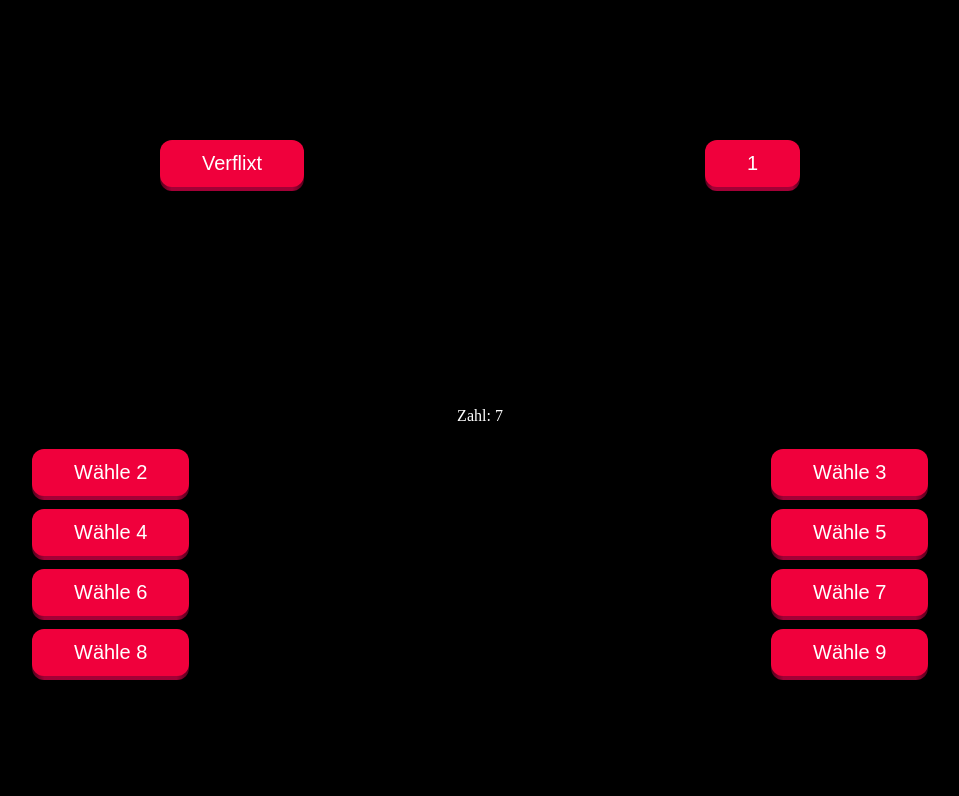
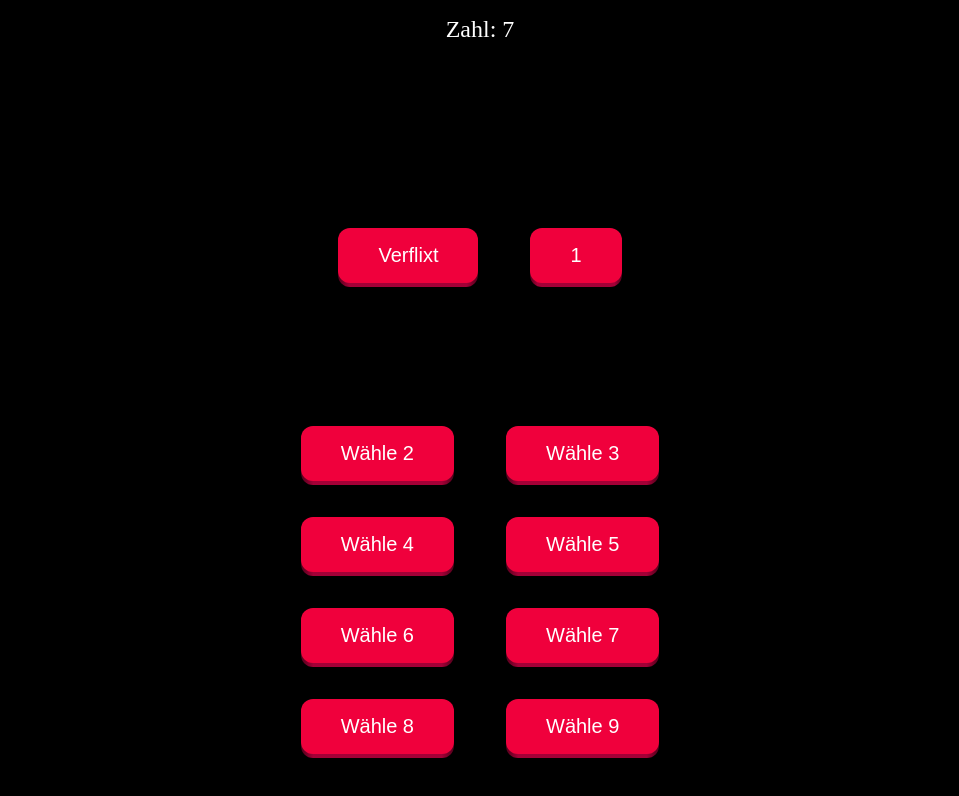
Before and after one commit to Lern-Material/Mathematik, a plain HTML site: page Klasse5/Grundoperationen/verflixte7.html in a window 1280 px wide. Shown: the whole page, without its empty margins (160-1119 px from the left). Drawn offline with Linux system fonts and the light colour scheme.

Commit message:
fix: buttons from verflixte7.html

```diff
--- a/Klasse5/Grundoperationen/verflixte7.html
+++ b/Klasse5/Grundoperationen/verflixte7.html
@@ -6,49 +6,41 @@
   <meta name="viewport" content="width=device-width, initial-scale=1.0">
   <title>Verflixte7</title>
   <style>
-        body{
+    body {
       padding: 0;
       margin: 0;
       background-color: black;
+      display: flex;
+      flex-direction: column;
+      align-items: center;
+      justify-content: space-between;
+      height: 100vh;
     }
-        [answer=w]{
-            padding: 0;
-            margin: 0;
+
+    /* Animation states */
+    [answer=w], [answer=r] {
+      width: 100vw;
       height: 100vh;
-            width: 100vw;
-            animation: wrong .5s;
     }
-        [answer=r]{
-            padding: 0;
-            margin: 0;
-            height: 100vh;
-            width: 100vw;
-            animation: right .2s;
-        }
+    [answer=w] { animation: wrong .5s; }
+    [answer=r] { animation: right .2s; }
+
     @keyframes wrong {
-            from{
-                box-shadow: 0px 0px 20px 50px red inset;
-            }
-            to{
-                box-shadow: 0px 0px 20px 50px rgba(255, 0, 0, 0) inset;
-            }
+      from { box-shadow: 0 0 20px 50px red inset; }
+      to { box-shadow: 0 0 20px 50px rgba(255, 0, 0, 0) inset; }
     }
     @keyframes right {
-            from{
-                box-shadow: 0px 0px 20px 50px green inset;
+      from { box-shadow: 0 0 20px 50px green inset; }
+      to { box-shadow: 0 0 20px 50px rgba(0, 255, 0, 0) inset; }
     }
-            to{
-                box-shadow: 0px 0px 20px 50px rgba(0, 255, 0, 0) inset;
+
+    .show {
+      color: white;
+      font-size: 1.5rem;
+      margin-top: 1rem;
     }
-        }
-        .show{
-            position: absolute;
-            top: 50vh;
-            left: 50vw;
-            transform: translate(-50%,-50%);
-            color: white;
-        }
-        /*Button*/
+
+    /* Button base style */
     .pushable {
       position: relative;
       border: none;
@@ -57,29 +49,21 @@
       cursor: pointer;
       outline-offset: 4px;
       transition: filter 250ms;
+      margin: 10px;
     }
+    .shadow, .edge, .front { border-radius: 12px; }
     .shadow {
       position: absolute;
-          top: 0;
-          left: 0;
-          width: 100%;
-          height: 100%;
-          border-radius: 12px;
+      top: 0; left: 0;
+      width: 100%; height: 100%;
       background: hsl(0deg 0% 0% / 0.25);
-          will-change: transform;
       transform: translateY(2px);
-          transition:
-            transform
-            600ms
-            cubic-bezier(.3, .7, .4, 1);
+      transition: transform 600ms cubic-bezier(.3, .7, .4, 1);
     }
     .edge {
       position: absolute;
-          top: 0;
-          left: 0;
-          width: 100%;
-          height: 100%;
-          border-radius: 12px;
+      top: 0; left: 0;
+      width: 100%; height: 100%;
       background: linear-gradient(
         to left,
         hsl(340deg 100% 16%) 0%,
@@ -91,49 +75,70 @@
     .front {
       display: block;
       position: relative;
-          padding: 12px 42px;
-          border-radius: 12px;
-          font-size: 1.25rem;
+      padding: 12px 36px;
+      font-size: 1.2rem;
       color: white;
       background: hsl(345deg 100% 47%);
-          will-change: transform;
       transform: translateY(-4px);
-          transition:
-            transform
-            600ms
-            cubic-bezier(.3, .7, .4, 1);
+      transition: transform 600ms cubic-bezier(.3, .7, .4, 1);
     }
-        .pushable:hover {
-          filter: brightness(110%);
+    .pushable:hover { filter: brightness(110%); }
+    .pushable:hover .front { transform: translateY(-6px); }
+    .pushable:active .front { transform: translateY(-2px); }
+    .pushable:hover .shadow { transform: translateY(4px); }
+    .pushable:active .shadow { transform: translateY(1px); }
+
+    /* Layout containers */
+    .top-buttons {
+      display: flex;
+      justify-content: center;
+      gap: 2rem;
+      margin-top: 2rem;
+      flex-wrap: wrap;
     }
-        .pushable:hover .front {
-          transform: translateY(-6px);
-          transition:
-            transform
-            250ms
-            cubic-bezier(.3, .7, .4, 1.5);
+    .bottom-buttons {
+      display: grid;
+      grid-template-columns: repeat(2, 1fr);
+      gap: 1rem 2rem;
+      margin-bottom: 2rem;
     }
-        .pushable:active .front {
-          transform: translateY(-2px);
-          transition: transform 34ms;
-        }
-        .pushable:hover .shadow {
-          transform: translateY(4px);
-          transition:
-            transform
-            250ms
-            cubic-bezier(.3, .7, .4, 1.5);
-        }
-        .pushable:active .shadow {
-          transform: translateY(1px);
-          transition: transform 34ms;
-        }
-        .pushable:focus:not(:focus-visible) {
-          outline: none;
+
+    /* Make buttons scale nicely */
+    .front {
+      font-size: clamp(1rem, 2vw, 1.25rem);
+      padding: clamp(10px, 2vw, 16px) clamp(24px, 5vw, 40px);
     }
   </style>
 </head>
 <body answer="n">
+  <p class="show">Zahl: 7</p>
+
+  <!-- Top buttons -->
+  <div class="top-buttons">
+    <button class="pushable" onclick="check(true);">
+      <span class="shadow"></span>
+      <span class="edge"></span>
+      <span class="front">Verflixt</span>
+    </button>
+    <button class="pushable" id="num" onclick="check(false);">
+      <span class="shadow"></span>
+      <span class="edge"></span>
+      <span class="front">1</span>
+    </button>
+  </div>
+
+  <!-- Bottom grid -->
+  <div class="bottom-buttons">
+    <button class="pushable" onclick="changeTo(2);"><span class="shadow"></span><span class="edge"></span><span class="front">Wähle 2</span></button>
+    <button class="pushable" onclick="changeTo(3);"><span class="shadow"></span><span class="edge"></span><span class="front">Wähle 3</span></button>
+    <button class="pushable" onclick="changeTo(4);"><span class="shadow"></span><span class="edge"></span><span class="front">Wähle 4</span></button>
+    <button class="pushable" onclick="changeTo(5);"><span class="shadow"></span><span class="edge"></span><span class="front">Wähle 5</span></button>
+    <button class="pushable" onclick="changeTo(6);"><span class="shadow"></span><span class="edge"></span><span class="front">Wähle 6</span></button>
+    <button class="pushable" onclick="changeTo(7);"><span class="shadow"></span><span class="edge"></span><span class="front">Wähle 7</span></button>
+    <button class="pushable" onclick="changeTo(8);"><span class="shadow"></span><span class="edge"></span><span class="front">Wähle 8</span></button>
+    <button class="pushable" onclick="changeTo(9);"><span class="shadow"></span><span class="edge"></span><span class="front">Wähle 9</span></button>
+  </div>
+
   <script>
     let divisor = 7;
     let divident = 1;
@@ -141,20 +146,17 @@
     let Stellen;
     function check(verflixtGedrückt){
       verflixt = false;
-            if(divident%divisor==0){
-                verflixt = true;
-            }else{
+      if(divident%divisor==0){ verflixt = true; }
+      else {
         Stellen = Math.floor(Math.log10(divident))+1;
         for(let i=0;i<Stellen;i++){
-                    if(divident.toString()[i]==divisor){
-                        verflixt = true;
-                    }
+          if(divident.toString()[i]==divisor){ verflixt = true; }
         }
       }
       if(verflixtGedrückt==verflixt){
         document.body.setAttribute("answer","r");
         setTimeout(()=>{document.body.setAttribute("answer","n")},500);
-            }else{
+      } else {
         document.body.setAttribute("answer","w");
         setTimeout(()=>{document.body.setAttribute("answer","n")},500);
       }
@@ -169,100 +171,5 @@
       document.getElementsByClassName("show")[0].innerText = `Zahl: ${num}`;
     }
   </script>
-    <p class="show">
-        Zahl: 7
-    </p>
-    <button class="pushable" onclick="check(true);" style="position: absolute;
-        top: 18vh; /*Geändert*/
-        left:25vw">
-        <span class="shadow"></span>
-        <span class="edge"></span>
-        <span class="front">
-            Verflixt
-        </span>
-    </button>
-    <button class="pushable" id="num" onclick="check(false);" style="position: absolute;
-        top: 18vh; /*Geändert*/
-        right: 25vw">
-        <span class="shadow"></span>
-        <span class="edge"></span>
-        <span class="front">
-            1
-        </span>
-    </button>
-    <div id="change">
-        <button class="pushable" id="2" onclick="changeTo(2);" style="position: absolute;
-            bottom: 37.5vh; /*Geändert*/
-            left: 15vw">
-            <span class="shadow"></span>
-            <span class="edge"></span>
-            <span class="front">
-                Wähle 2
-            </span>
-        </button>
-        <button class="pushable" id="3" onclick="changeTo(3);" style="position: absolute;
-            bottom: 37.5vh; /*Geändert*/
-            right: 15vw">
-            <span class="shadow"></span>
-            <span class="edge"></span>
-            <span class="front">
-                Wähle 3
-            </span>
-        </button>
-        <button class="pushable" id="4" onclick="changeTo(4);" style="position: absolute;
-            bottom: 30vh; /*Geändert*/
-            left: 15vw">
-            <span class="shadow"></span>
-            <span class="edge"></span>
-            <span class="front">
-                Wähle 4
-            </span>
-        </button>
-        <button class="pushable" id="5" onclick="changeTo(5);" style="position: absolute;
-            bottom: 30vh; /*Geändert*/
-            right: 15vw">
-            <span class="shadow"></span>
-            <span class="edge"></span>
-            <span class="front">
-                Wähle 5
-            </span>
-        </button>
-        <button class="pushable" id="6" onclick="changeTo(6);" style="position: absolute;
-            bottom: 22.5vh; /*Geändert*/
-            left: 15vw">
-            <span class="shadow"></span>
-            <span class="edge"></span>
-            <span class="front">
-                Wähle 6
-            </span>
-        </button>
-        <button class="pushable" id="7" onclick="changeTo(7);" style="position: absolute;
-            bottom: 22.5vh; /*Geändert*/
-            right: 15vw">
-            <span class="shadow"></span>
-            <span class="edge"></span>
-            <span class="front">
-                Wähle 7
-            </span>
-        </button>
-        <button class="pushable" id="8" onclick="changeTo(8);" style="position: absolute;
-            bottom: 15vh; /*Geändert*/
-            left: 15vw">
-            <span class="shadow"></span>
-            <span class="edge"></span>
-            <span class="front">
-                Wähle 8
-            </span>
-        </button>
-        <button class="pushable" id="9" onclick="changeTo(9);" style="position: absolute;
-            bottom: 15vh; /*Geändert*/
-            right: 15vw">
-            <span class="shadow"></span>
-            <span class="edge"></span>
-            <span class="front">
-                Wähle 9
-            </span>
-        </button>
-    </div>
 </body>
 </html>
```
Lines whose indentation alone changed are shown as unchanged.
